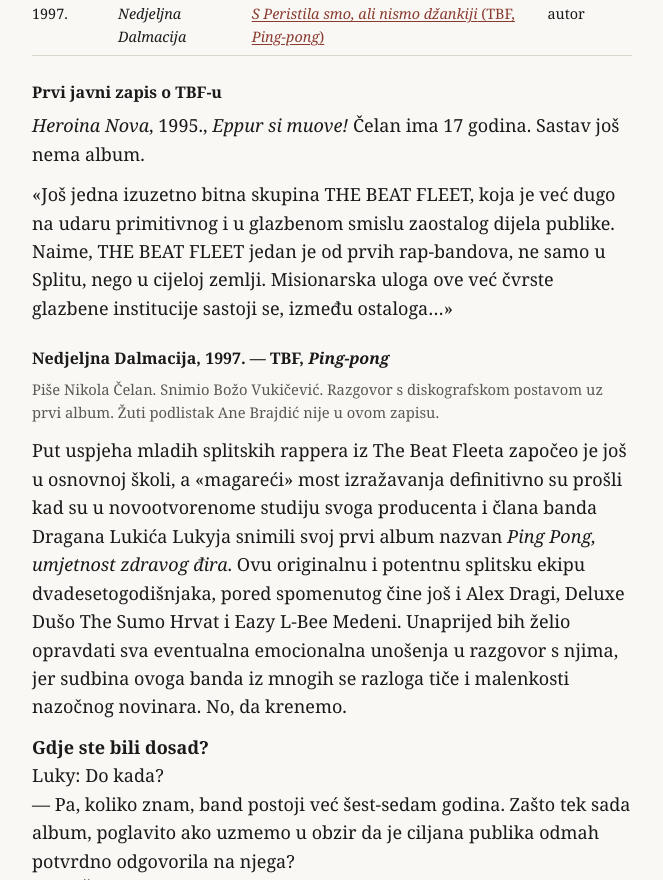
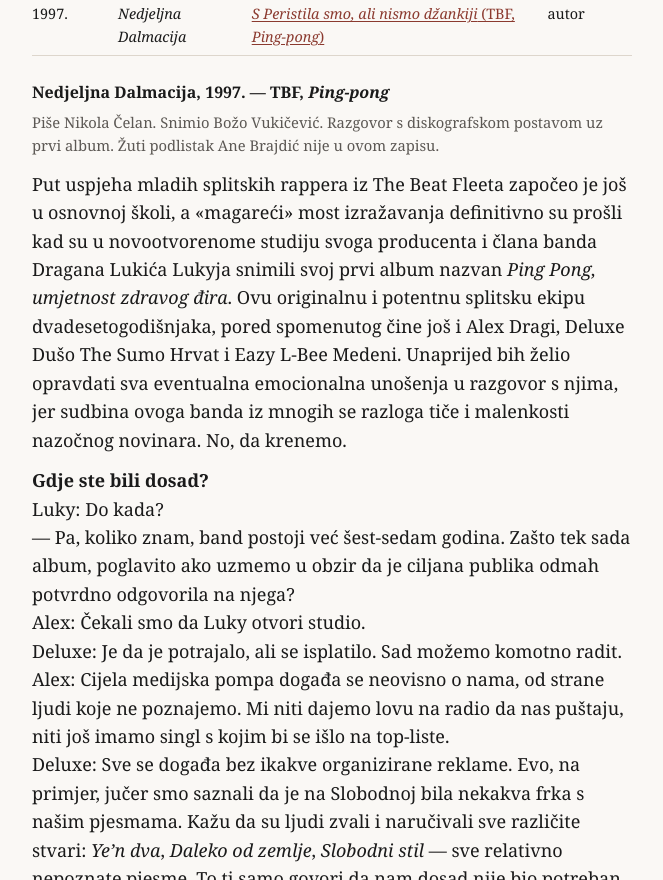
Before and after one commit to ncelan-star/ncelan-star.github.io, a plain HTML site: page index.html in a window 1280 px wide. Shown: the part 9150-10030 px from the top of the page, without its empty margins (308-971 px from the left). Drawn offline with Linux system fonts and the light colour scheme.

Commit message:
Update TBF section in index.html
Removed initial public record of TBF and added a new section about Nedjeljna Dalmacija from 1997.

```diff
--- a/index.html
+++ b/index.html
@@ -176,9 +176,6 @@
     <tr><td>1995.</td><td><em>Heroina Nova</em>, str. 8–9</td><td><em>Ništa kontra rocka!</em> (Marinko Biškić)</td><td>razgovarao</td></tr>
     <tr><td>1997.</td><td><em>Nedjeljna Dalmacija</em></td><td><a href="#tbf-1997"><em>S Peristila smo, ali nismo džankiji</em> (TBF, <em>Ping-pong</em>)</a></td><td>autor</td></tr>
   </table>
-  <h3>Prvi javni zapis o TBF-u</h3>
-  <p><em>Heroina Nova</em>, 1995., <em>Eppur si muove!</em> Čelan ima 17 godina. Sastav još nema album.</p>
-  <p>«Još jedna izuzetno bitna skupina THE BEAT FLEET, koja je već dugo na udaru primitivnog i u glazbenom smislu zaostalog dijela publike. Naime, THE BEAT FLEET jedan je od prvih rap-bandova, ne samo u Splitu, nego u cijeloj zemlji. Misionarska uloga ove već čvrste glazbene institucije sastoji se, između ostaloga…»</p>
 
    <h3 id="tbf-1997">Nedjeljna Dalmacija, 1997. — TBF, <em>Ping-pong</em></h3>
   <p class="meta">Piše Nikola Čelan. Snimio Božo Vukičević. Razgovor s diskografskom postavom uz prvi album. Žuti podlistak Ane Brajdić nije u ovom zapisu.</p>
```
